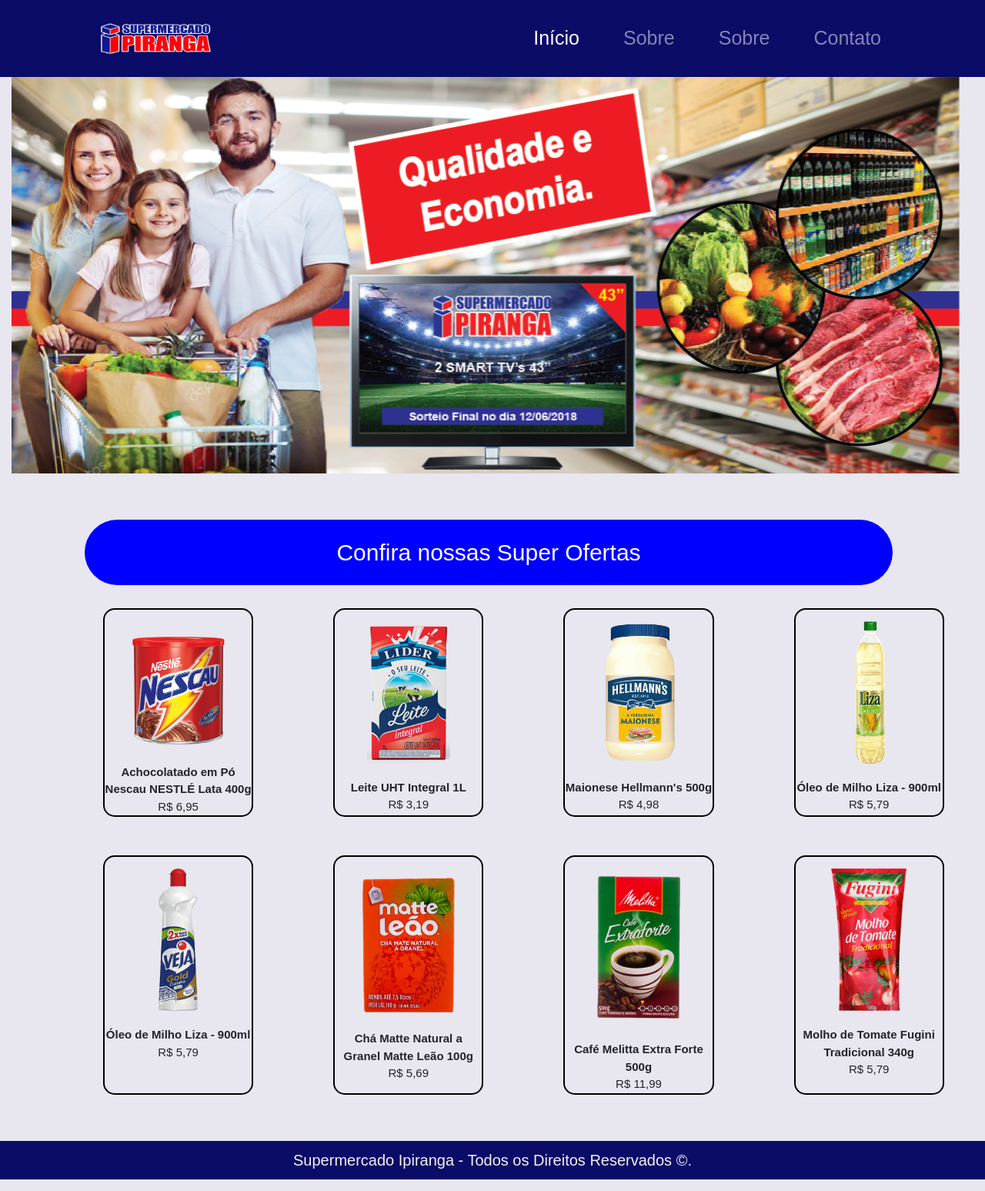
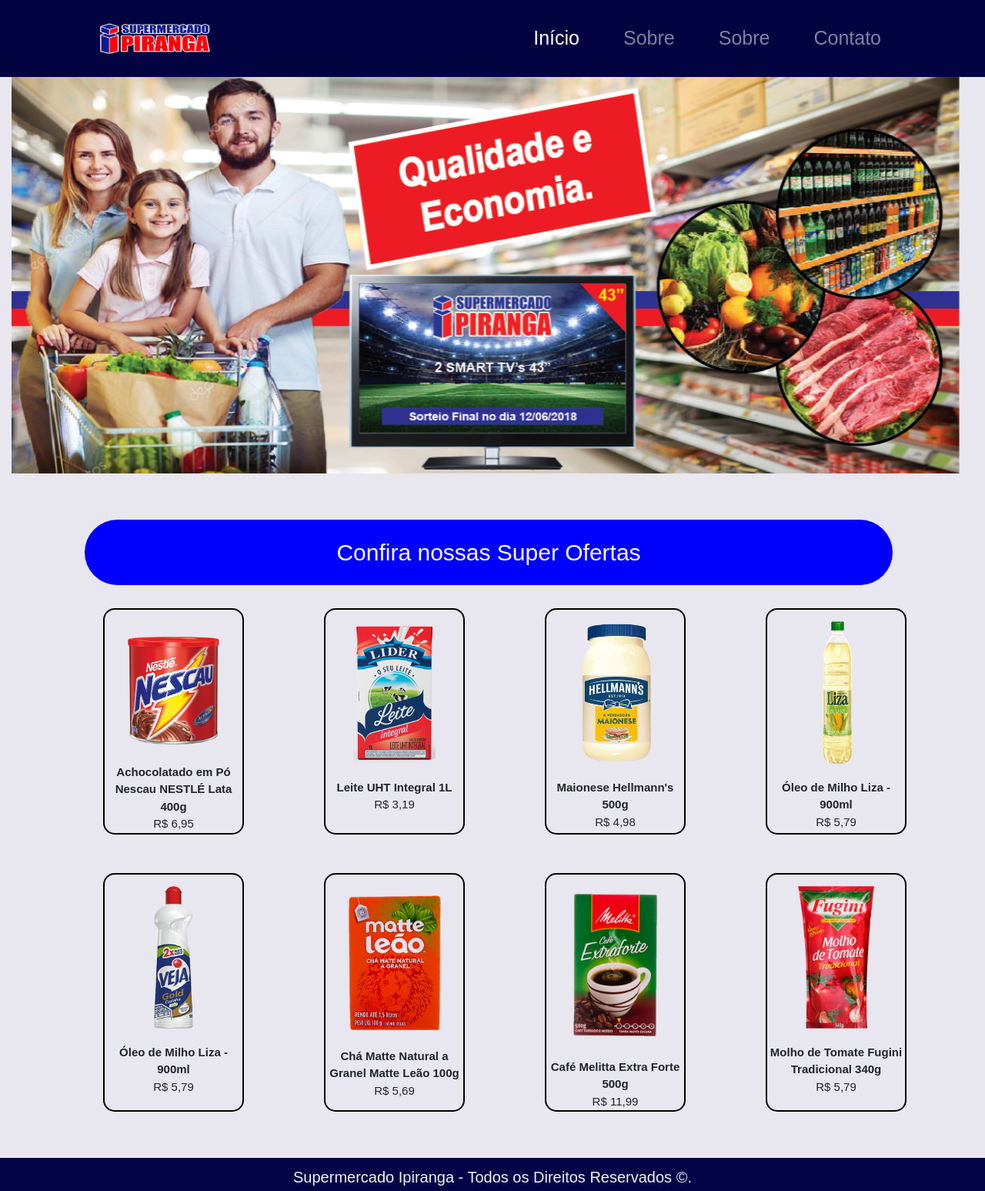
Before and after one commit to Samuel54mu3114/Home, a plain HTML site: page Index.html in a window 1280 px wide. Shown: the whole page at 77% size. Drawn offline with Linux system fonts and the light colour scheme.

Commit message:
Atualizaçao do estilo, e adicionei informaçoes sobre as ofertas

```diff
--- a/css/estilo.css
+++ b/css/estilo.css
@@ -8,7 +8,7 @@
 /* Início da Página Inicial */
 /* header */
 header {
-    background-color: rgb(11, 11, 104);
+    background-color: rgb(3, 3, 65);
     padding: 15px;
 }
 
@@ -22,7 +22,7 @@
 }
 
 nav a:hover {
-    color: red;
+    color: rgb(200, 255, 0);
 }
 
 .logo {
@@ -55,10 +55,10 @@
 }
 
 .ofertas {
-    width: 16%;
-    margin: 0 0 50px 104px;
+    width: 15%;
+    margin: 0 0 50px 103px;
     text-align: center;
-    font-size: 15px;
+    font-size: 10px;
 }
 
 
@@ -74,7 +74,7 @@
     padding: 20px;
     font-size: 20px;
     color: #f1f1f1;
-    background-color: rgb(11, 11, 104);
+    background-color: rgb(3, 3, 71);
 }
 
 footer a {
@@ -119,7 +119,7 @@
 @media (min-width: 700px) {
     .ofertas {
         float: left;
-        width: 16%;
+        width: 15%;
         margin: 0 0 50px 104px;
         text-align: center;
         border: 2px solid rgb(0, 0, 0);
@@ -129,7 +129,7 @@
 
     .logo{
         margin-left: 50;
-        margin: 0 0 0 96px;
+        margin: 0 0 0 95px;
         height: 50px;
         width: 150px;
     }
```
Also changed, not shown: Home/Index.html (+8 -1 lines).
